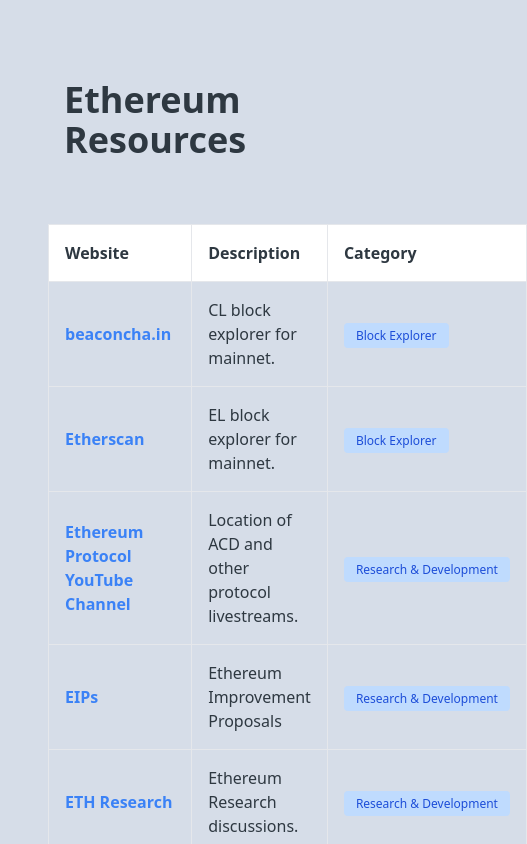
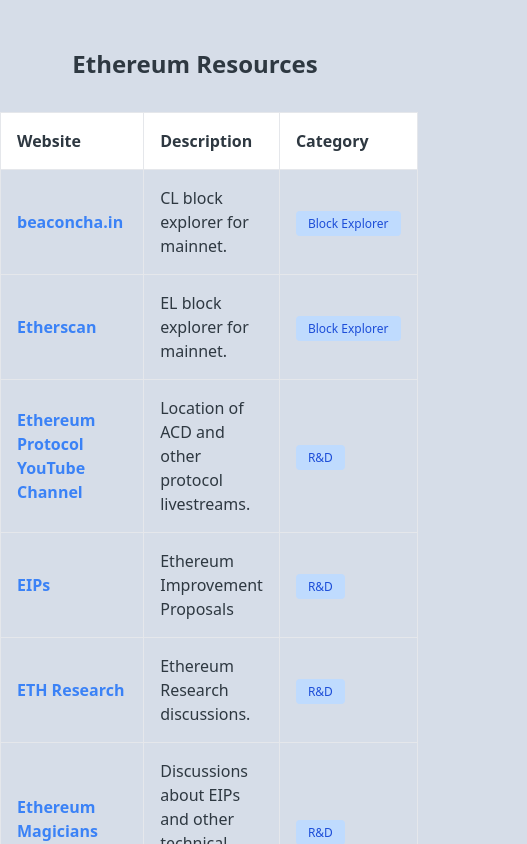
Before and after one commit to colfax23/ethereumresources-io, a Next.js app: page / in a window 390 px wide. Shown: the top 844 px of the page, 527 px wide, since content can reach past the window. Built offline with nearby package versions, Linux system fonts and the light colour scheme.

Commit message:
Improve layout on mobile

```diff
--- a/src/app/data.ts
+++ b/src/app/data.ts
@@ -24,31 +24,31 @@ export const links: Link[] = [
     title: 'Ethereum Protocol YouTube Channel',
     description: 'Location of ACD and other protocol livestreams.',
     url: 'https://www.youtube.com/@EthereumProtocol',
-    category: 'Research & Development'
+    category: 'R&D'
   },
   {
     title: 'EIPs',
     description: 'Ethereum Improvement Proposals',
     url: 'https://eips.ethereum.org/',
-    category: 'Research & Development'
+    category: 'R&D'
   },
   {
     title: 'ETH Research',
     description: 'Ethereum Research discussions.',
     url: 'https://ethresear.ch/',
-    category: 'Research & Development'
+    category: 'R&D'
   },
   {
     title: 'Ethereum Magicians forum',
     description: 'Discussions about EIPs and other technical aspects of Ethereum.',
     url: 'https://ethereum-magicians.org/',
-    category: 'Research & Development'
+    category: 'R&D'
   },
   {
     title: 'ETH R&D discord server',
     description: 'A place to collaborate on the development of the Ethereum protocol.',
     url: 'https://discord.com/invite/qGpsxSA',
-    category: 'Research & Development'
+    category: 'R&D'
   },
   {
     title: 'Ethereum Validator Queue',
--- a/src/app/page.tsx
+++ b/src/app/page.tsx
@@ -9,15 +9,15 @@ function App() {
   const [selectedCategory, setSelectedCategory] = useState<string | null>(null);
 
   return (
-    <main className="flex min-h-screen flex-col items-center justify-evenly p-12">
-      <header className="py-8">
+    <main className="py-8 flex min-h-screen flex-col items-center justify-evenly ">
+      <header className="py-4 md:py-8">
         <div className="container mx-auto px-4">
-          <h1 className="text-2xl text-4xl font-bold">Ethereum Resources</h1>
+          <h1 className="text-2xl md:text-4xl font-bold">Ethereum Resources</h1>
         </div>
       </header>
 
-      <div className="py-8 mx-auto max-w-xs sm:max-w-md md:max-w-2xl lg:max-w-3xl xl:max-w-4xl">
-        <table className="min-w-full border-collapse">
+      <div className="py-4 md:py-8 mx-auto max-w-md md:max-w-2xl xl:max-w-4xl">
+        <table className="border-collapse table-auto">
           <thead>
             <tr className="bg-white border-b dark:bg-gray-400 dark:border-gray-700">
               <th className="p-4 border text-left">Website</th>
```
